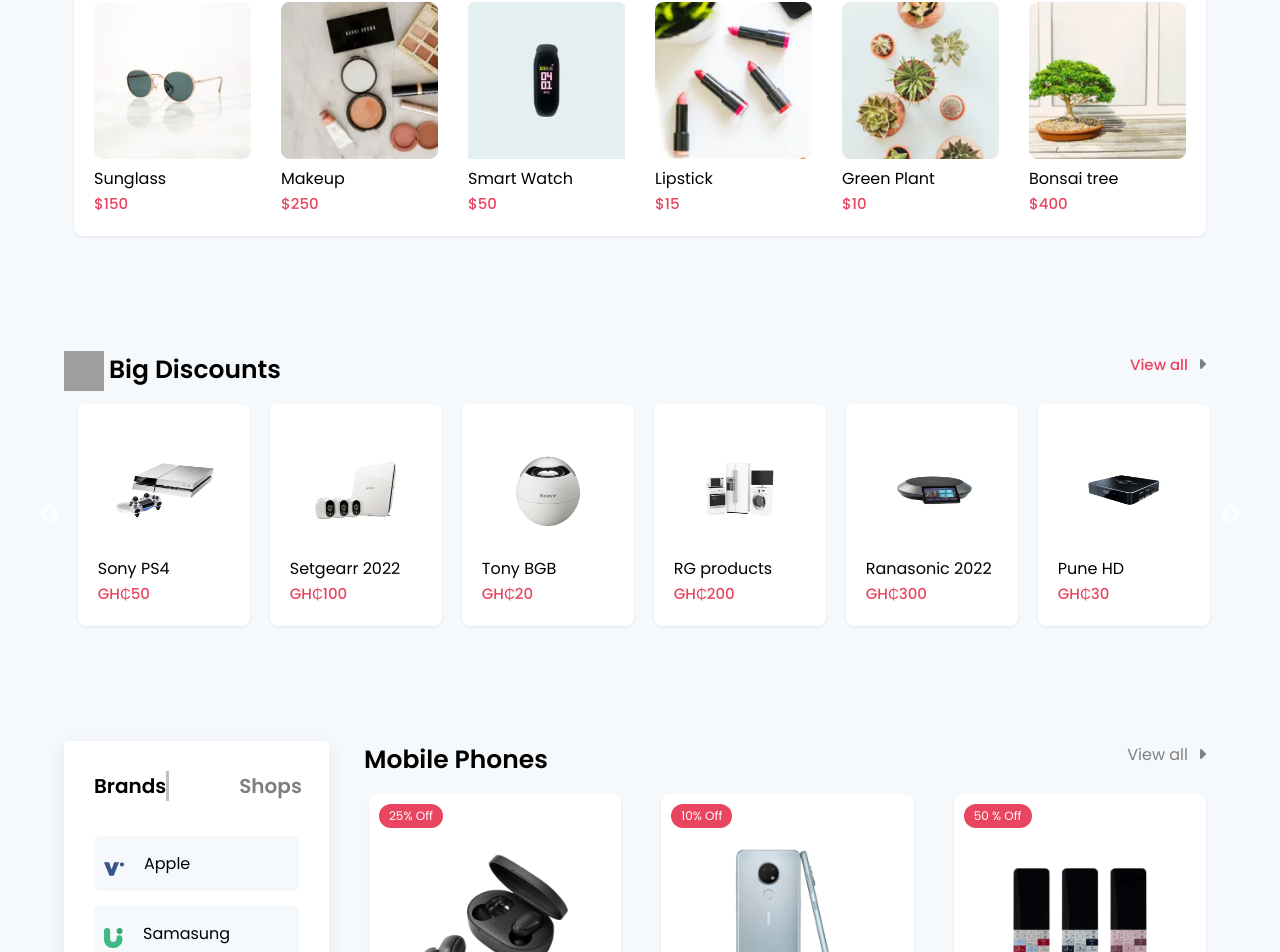
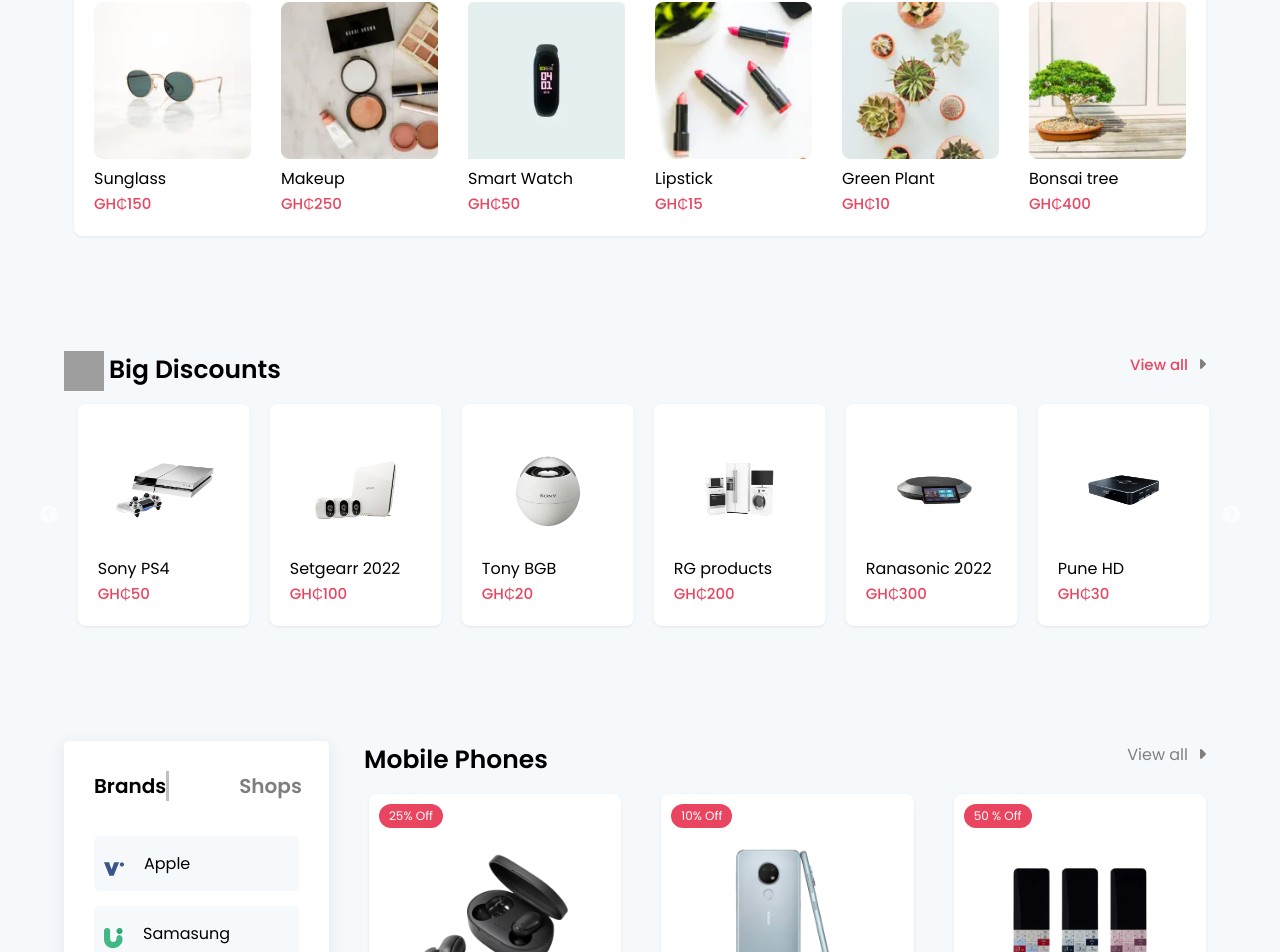
Before and after one commit to Godsonoheneba/alx_portfolio_maria_smart_devices, a React (Create React App) app: page / in a window 1280 px wide. Shown: the part 1924-2876 px from the top of the page. Built offline with nearby package versions, Linux system fonts and the light colour scheme; grey boxes are pictures that could not be loaded.

Commit message:
Updated new arrivals

```diff
--- a/src/components/newarrivals/Cart.jsx
+++ b/src/components/newarrivals/Cart.jsx
@@ -12,7 +12,7 @@
                 <img src={val.cover} alt='' />
               </div>
               <h4>{val.name}</h4>
-              <span>${val.price}</span>
+              <span>GH&#8373;{val.price}</span>
             </div>
           )
         })}
```
